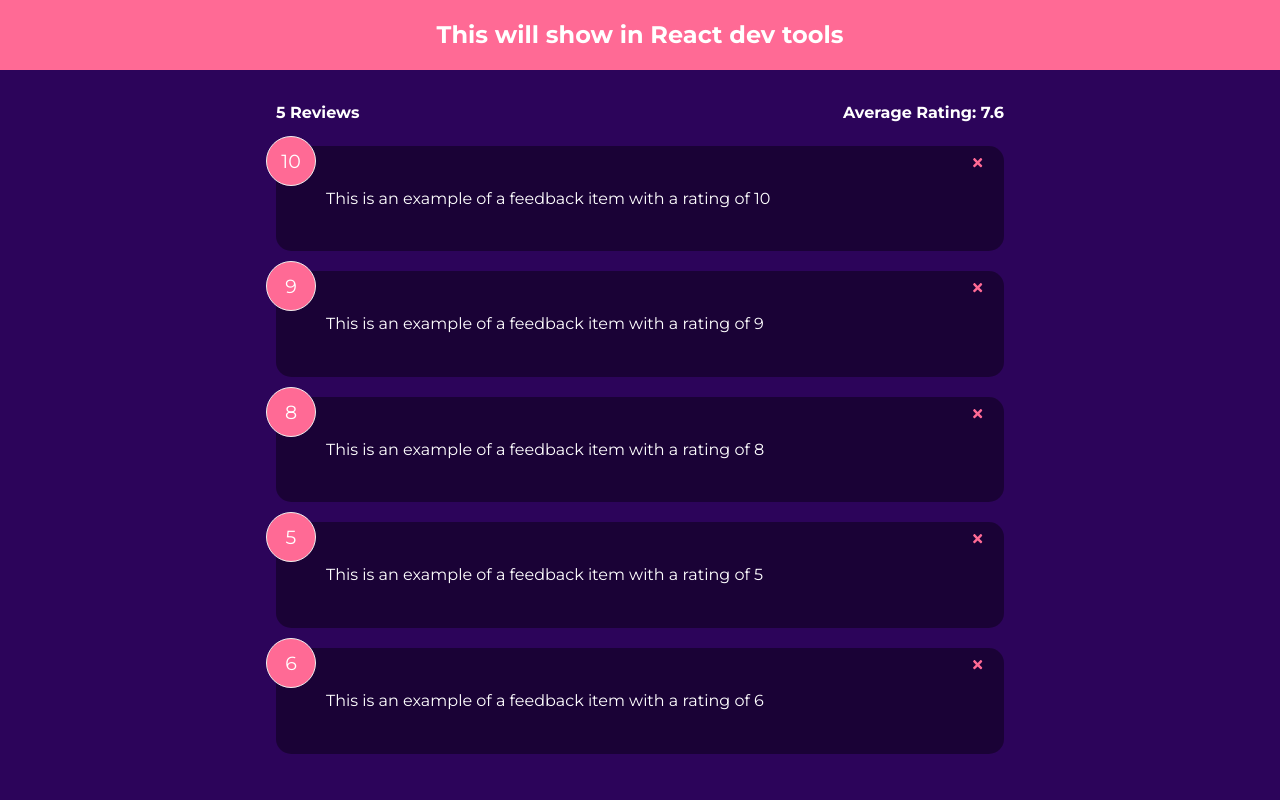
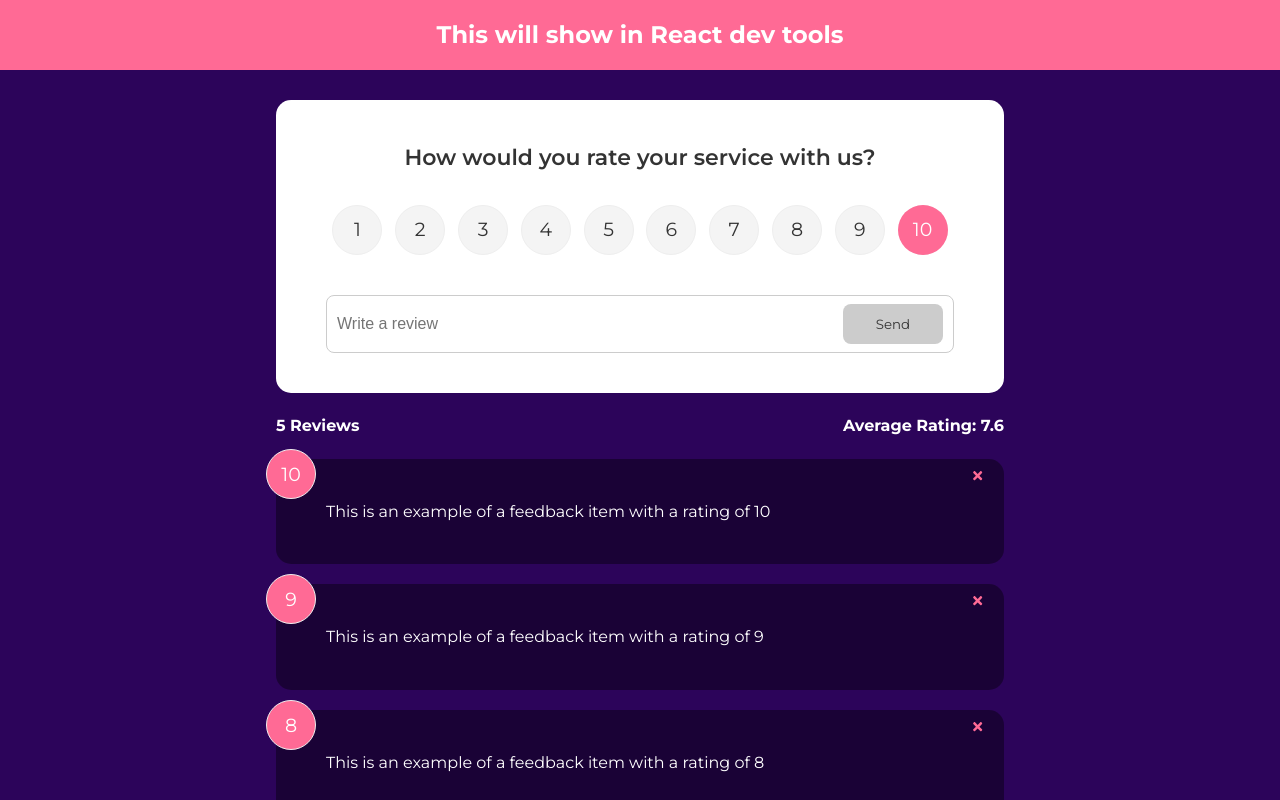
Before and after one commit to sitesbyally/react-front-to-back, a React (Vite) app in the folder my-work/: page / in a window 1280 px wide. Shown: the top 800 px of the page. Built offline with nearby package versions, Linux system fonts and the light colour scheme.

Commit message:
addFeedback functionality, including form component and moving new feedback from the form up to the App (global state). Shared Button component. New RatingSelect component as part of FeedbackForm.

```diff
--- a/my-work/package.json
+++ b/my-work/package.json
@@ -13,7 +13,8 @@
     "prop-types": "^15.8.1",
     "react": "^18.3.1",
     "react-dom": "^18.3.1",
-    "react-icons": "^5.5.0"
+    "react-icons": "^5.5.0",
+    "uuid": "^11.1.0"
   },
   "devDependencies": {
     "@eslint/js": "^9.30.1",
--- a/my-work/src/App.jsx
+++ b/my-work/src/App.jsx
@@ -1,9 +1,11 @@
 import { useState } from "react";
+import { v4 as uuidv4 } from 'uuid';
 
 import Header from "./components/Header";
 import FeedbackData from "./data/FeedbackData";
 import FeedbackStats from "./components/FeedbackStats";
 import FeedbackList from "./components/FeedbackList";
+import FeedbackForm from "./components/FeedbackForm";
 
 function App() {
    const [feedback, setFeedback] = useState(FeedbackData);
@@ -14,10 +16,16 @@
       }
    }
 
+   const addFeedback = (newFeedback => {
+      newFeedback.id = uuidv4();
+      setFeedback([newFeedback, ...feedback]);
+   })
+
    return (
       <>
          <Header text='This will show in React dev tools' />
          <div className="container">
+            <FeedbackForm handleAdd={addFeedback} />
             <FeedbackStats feedbackData={feedback} />
             <FeedbackList feedbackData={feedback} handleDelete={ deleteFeedback } />
          </div>
--- /dev/null
+++ b/my-work/src/components/FeedbackForm.jsx
@@ -0,0 +1,56 @@
+import { useState } from "react"
+import Card from "./shared/Card"
+import Button from "./shared/Button";
+import RatingSelect from "./RatingSelect";
+
+function FeedbackForm({handleAdd}) {
+  const [text, setText] = useState('');
+  const [btnDisabled, setBtnDisabled] = useState(true);
+  const [message, setMessage] = useState('');
+  const [rating, setRating] = useState(10);
+  const handleSubmit = (e) => {
+    e.preventDefault();
+    if (text.trim().length > 10) {
+      const newFeedback = {
+        text,
+        rating
+      }
+
+      handleAdd(newFeedback);
+
+      setText('');
+    }
+  }
+
+  const handleTextChange = (e) => {
+    if (text === '') {
+      setBtnDisabled(true);
+      setMessage(null);
+    } else if (text !== '' && text.trim().length <= 10) {
+      setBtnDisabled(true);
+      setMessage('Review must be at least 10 characters');
+    } else {
+      setBtnDisabled(false);
+      setMessage(null);
+    }
+
+    setText(e.target.value);
+   }
+
+  return (
+    <Card>
+      <form onSubmit={handleSubmit}>
+        <h2>How would you rate your service with us?</h2>
+        <RatingSelect select={ (rating) => setRating(rating) } />
+        <div className="input-group">
+          <input onChange={handleTextChange} type="text" value={text} placeholder="Write a review" />
+          <Button type='submit' isDisabled={ btnDisabled }>Send</Button>
+        </div>
+
+        {message && <div className="message">{message}</div>}
+      </form>
+    </Card>
+  )
+}
+
+export default FeedbackForm
--- /dev/null
+++ b/my-work/src/components/RatingSelect.jsx
@@ -0,0 +1,30 @@
+import { useState } from "react"
+
+function RatingSelect({select}) {
+   const [selected, setSelected] = useState(10);
+
+   const handleChange = (e) => {
+      setSelected(+e.currentTarget.value);
+      select(+e.currentTarget.value)
+   }
+
+   return (
+      <ul className='rating'>
+      {Array.from({ length: 10 }, (_, i) => (
+        <li key={`rating-${i + 1}`}>
+          <input
+            type='radio'
+            id={`num${i + 1}`}
+            name='rating'
+            value={i + 1}
+            onChange={handleChange}
+            checked={selected === i + 1}
+          />
+          <label htmlFor={`num${i + 1}`}>{i + 1}</label>
+        </li>
+      ))}
+    </ul>
+   )
+}
+
+export default RatingSelect
--- /dev/null
+++ b/my-work/src/components/shared/Button.jsx
@@ -0,0 +1,21 @@
+import PropTypes from 'prop-types'
+
+function Button({ children, version = 'primary', type = 'button', isDisabled = false }) {
+   return (
+      <button
+         type={type}
+         disabled={isDisabled}
+         className={ `btn btn-${version}` }>
+         {children}
+      </button>
+   )
+}
+
+Button.propTypes = {
+   children: PropTypes.node.isRequired,
+   version: PropTypes.string,
+   type: PropTypes.string,
+   isDisabled: PropTypes.bool,
+}
+
+export default Button
--- a/my-work/src/index.css
+++ b/my-work/src/index.css
@@ -153,6 +153,7 @@
 	width: 100px;
 	height: 40px;
 	cursor: pointer;
+	font-family: Montserrat, sans-serif;
 }
 
 .btn-primary {
```
Also changed, not shown: 1 other file (tests, documents, lock files or other folders).
